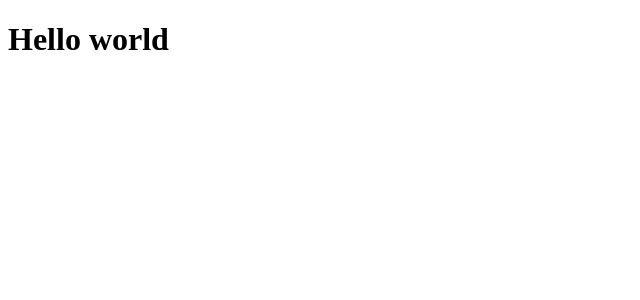
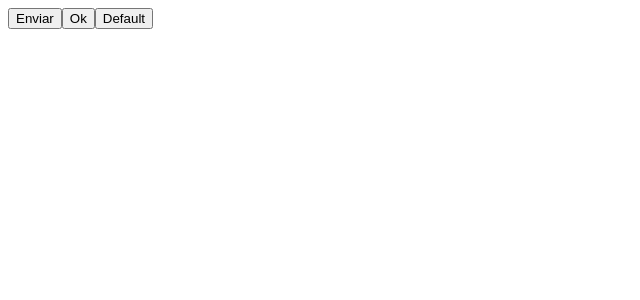
Before and after one commit to Camila-Isabela/widget-nlwreturn, a React (Vite) app: page / in a window 1280 px wide. Shown: the top 300 px of the page, without its empty margins (0-640 px from the left). Built offline with nearby package versions, Linux system fonts and the light colour scheme.

Commit message:
first component

```diff
--- a/package.json
+++ b/package.json
@@ -15,6 +15,7 @@
     "@types/react": "^18.0.0",
     "@types/react-dom": "^18.0.0",
     "@vitejs/plugin-react": "^1.3.0",
+    "tailwindcss": "^3.0.24",
     "typescript": "^4.6.3",
     "vite": "^2.9.9"
   }
--- a/src/App.tsx
+++ b/src/App.tsx
@@ -1,7 +1,19 @@
-import { useState } from 'react'
+interface ButtonProps {
+  text?: string;
+}
+
+function Button(props: ButtonProps) {
+  return <button>{props.text ?? 'Default'}</button>
+}
 
 function App() {
-    return <h1>Hello world</h1>
+    return (
+      <div>
+        <Button text="Enviar"/>
+        <Button text="Ok"/>
+        <Button />
+      </div>
+    )
 }
 
 export default App
```
Also changed, not shown: 1 other file (tests, documents, lock files or other folders).
